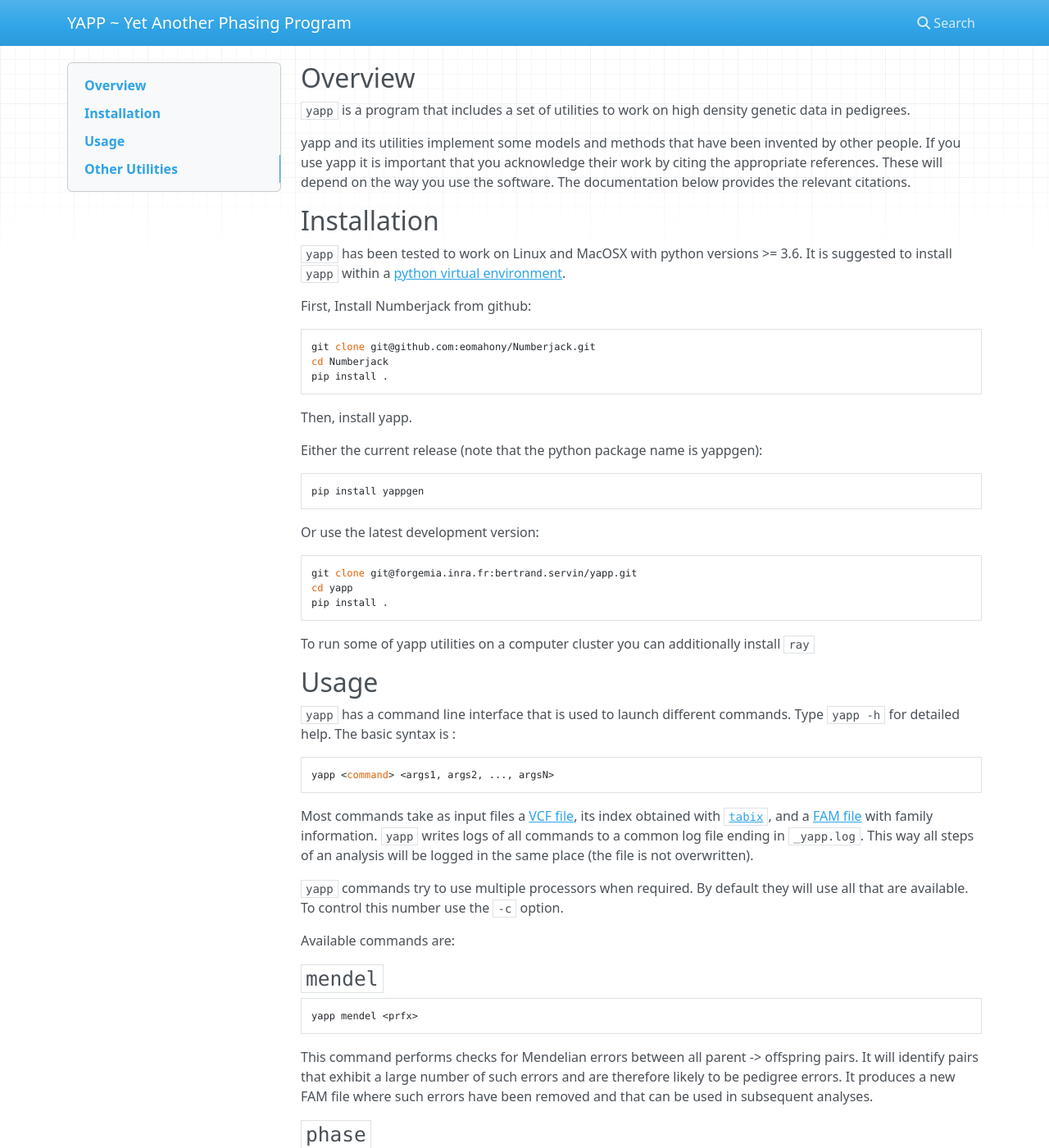
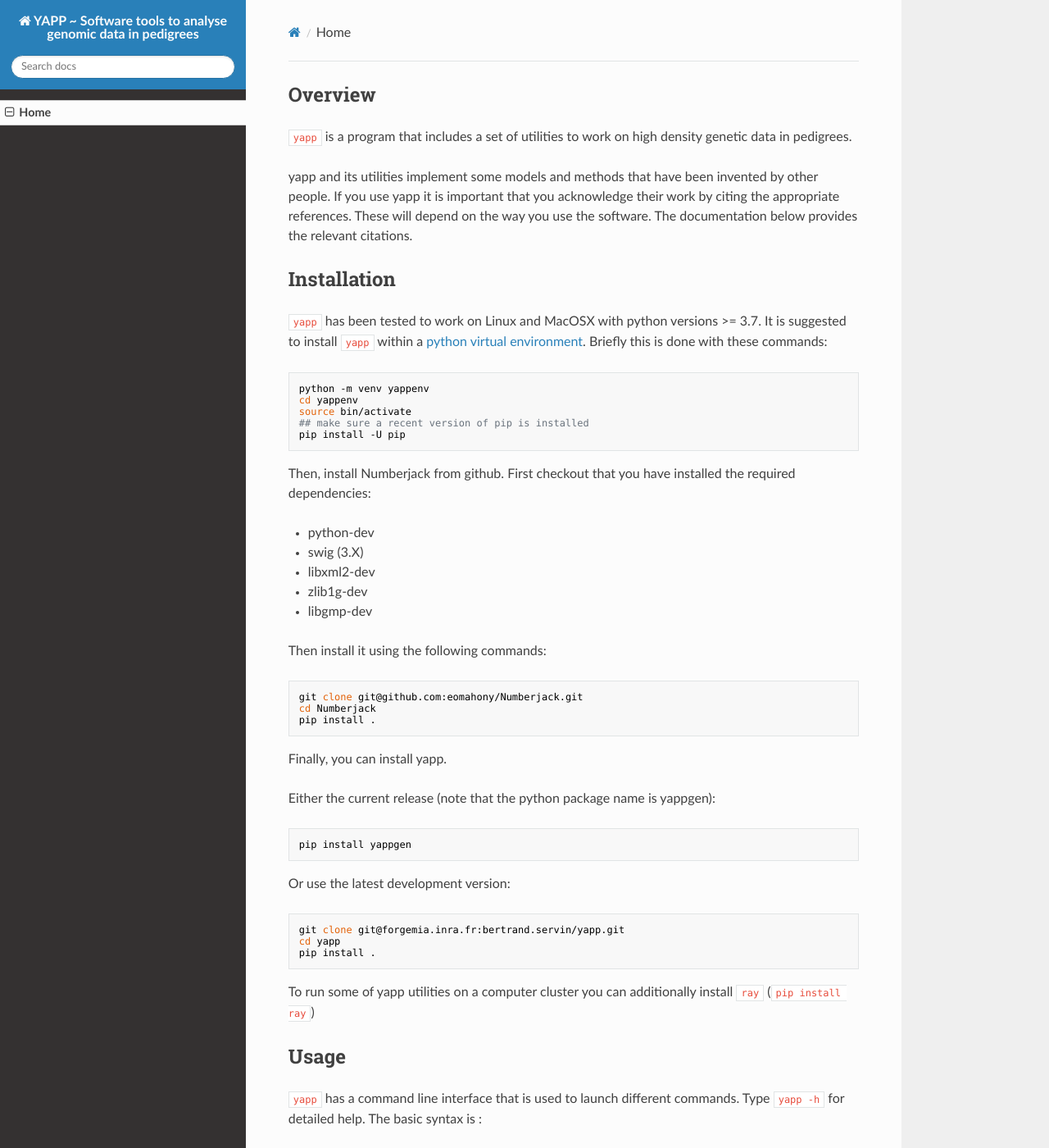
Before and after one commit to BertrandServin/yapp, an MkDocs documentation site: the page built from docs/index.md, in a window 1280 px wide and 1400 px high. Shown: the whole window at 82% size. Built offline with MkDocs 1.6.1, drawn with Linux system fonts in a browser that asks for light colours; nearby versions of some CDN libraries; some of the changed text lies outside the part shown.

Commit message:
Make docs

````diff
--- a/docs/index.md
+++ b/docs/index.md
@@ -12,11 +12,28 @@
 ## Installation
 
 `yapp` has been tested to work on Linux and MacOSX with python
-versions >= 3.6.  It is suggested to install `yapp` within a
+versions >= 3.7.  It is suggested to install `yapp` within a
 [python virtual
 environment](https://docs.python.org/3/tutorial/venv.html).
+Briefly this is done with these commands:
 
-First, Install Numberjack from github:
+```bash
+python -m venv yappenv
+cd yappenv
+source bin/activate
+## make sure a recent version of pip is installed
+pip install -U pip
+```
+
+Then, install Numberjack from github. First checkout that you have installed the required dependencies:
+
+-    python-dev
+-    swig (3.X)
+-    libxml2-dev
+-    zlib1g-dev
+-    libgmp-dev
+
+Then install it using the following commands:
 
 ```bash
 git clone git@github.com:eomahony/Numberjack.git
@@ -24,7 +41,7 @@
 pip install .
 ```
 
-Then, install yapp.
+Finally, you can install yapp.
 
 Either the current release (note that the python package name is yappgen):
 
@@ -40,7 +57,7 @@
 pip install .
 ```
 
-To run some of yapp utilities on a computer cluster you can additionally install `ray`
+To run some of yapp utilities on a computer cluster you can additionally install `ray` (`pip install ray`)
 
 ## Usage
 
@@ -55,9 +72,12 @@
 file](https://www.cog-genomics.org/plink/1.9/formats#fam) with family
 information. `yapp` writes logs of all commands to a common log file ending in `_yapp.log`.
 This way all steps of an analysis will be logged in the same place (the file is not overwritten).
-
 `yapp` commands try to use multiple processors when required. By default they will use all that are
 available. To control this number use the `-c` option.
+
+*Workflow of yapp commands*
+
+![Yapp workflkow](img/yapp-flowchart.png)
 
 Available commands are:
 
@@ -123,6 +143,8 @@
 
 ### `origins`
 
+*only available for version > 0.1*
+
 The `origins` command is used to trace down transmission of ancestral
 alleles in the pedigree. Any chromosome of unknown ancestral origin is
 given a unique identifier that is then followed through segregations
--- a/mkdocs.yml
+++ b/mkdocs.yml
@@ -1 +1,4 @@
-site_name: YAPP ~ Yet Another Phasing Program
+site_name: YAPP ~ Software tools to analyse genomic data in pedigrees
+theme: readthedocs
+nav:
+    - 'index.md'
````
Also changed, not shown: docs/img/yapp-flowchart.png (added).
